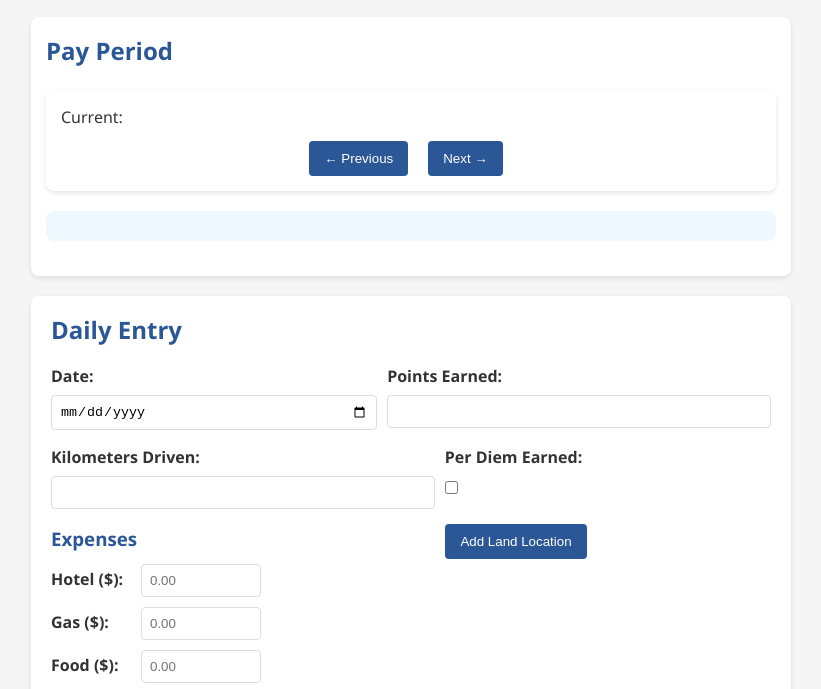
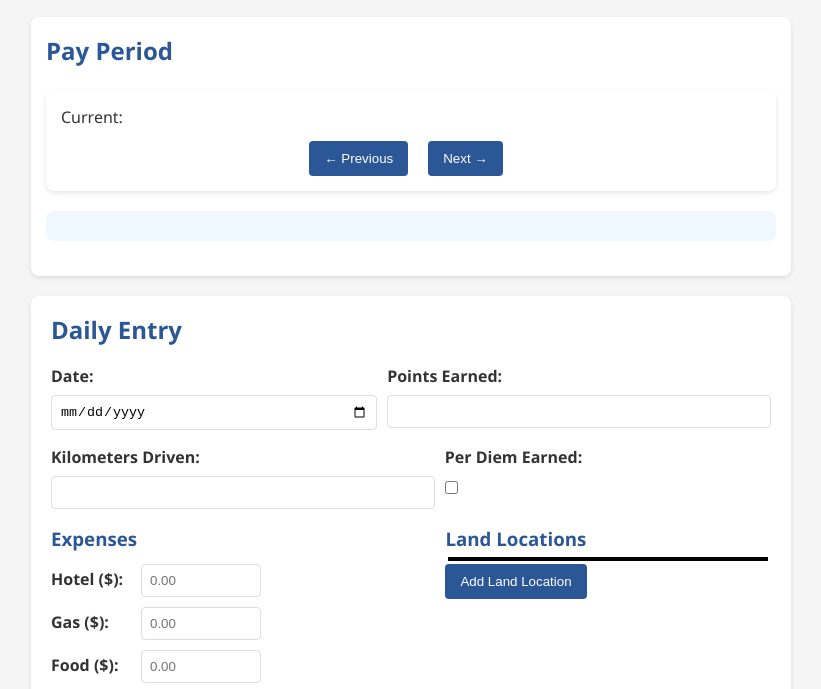
Before and after one commit to Conner160/ProfitTracker, a plain HTML site: page index.html in a window 1280 px wide. Shown: the part 111-800 px from the top of the page, without its empty margins (229-1050 px from the left). Drawn offline with Linux system fonts and the light colour scheme.

Commit message:
designed land locations

```diff
--- a/index.html
+++ b/index.html
@@ -88,6 +88,10 @@
             </div>
 
             <div class="form-group" id="de-landlocs">
+                <h3>Land Locations</h3>
+                <div id="landlocs">
+
+                </div>
                 <button id="addloc">Add Land Location</button>
             </div>
 
--- a/styles/main.css
+++ b/styles/main.css
@@ -84,6 +84,14 @@ section {
 #de-landlocs{
     order: 4;
     min-width: 40%;
+}
+#landlocs{
+    border: 2px solid black;
+    margin: 3px;
+}
+#landlocs p{
+    border-bottom: 1px solid gainsboro;
+    margin: 2px;
 }
 #de-notes{
     order: 5;
```
